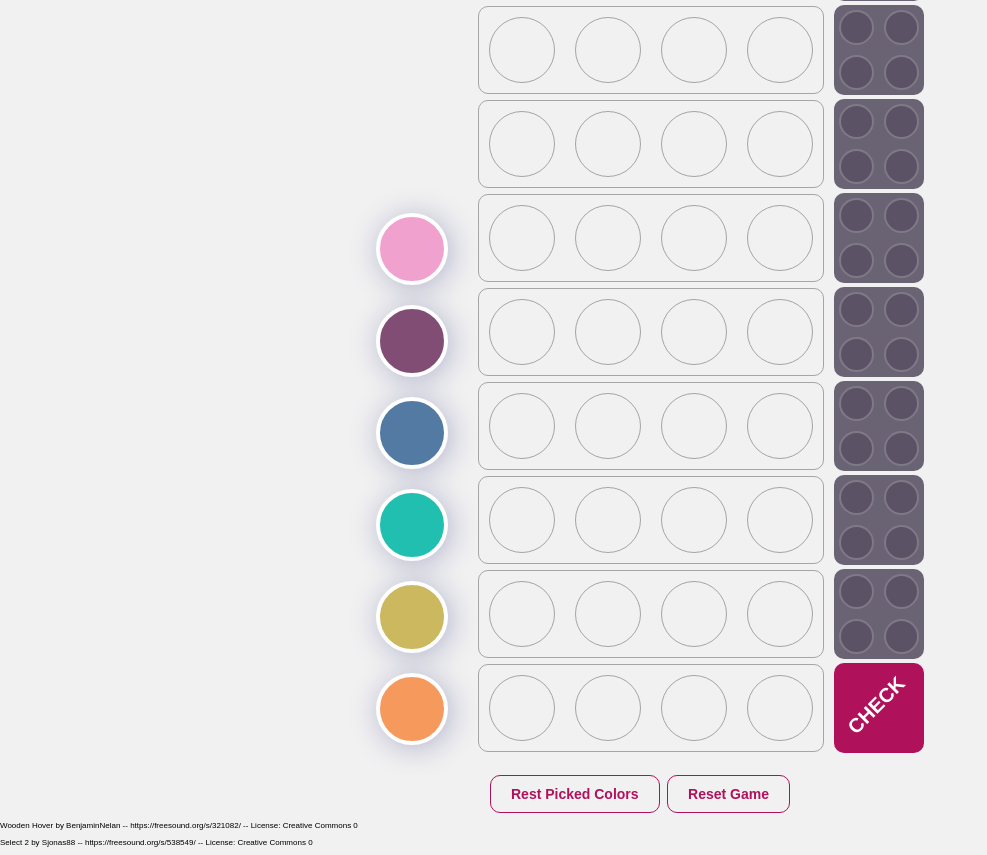
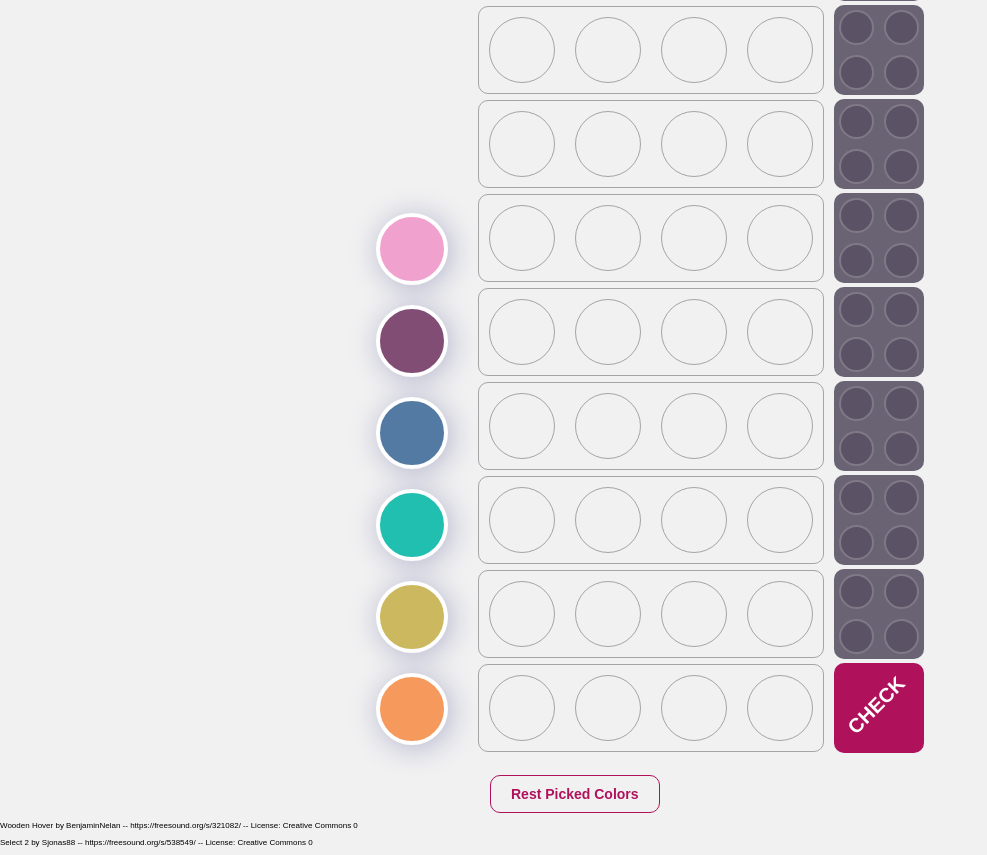
Before and after one commit to NatashaRodic/mastermind, a plain HTML site: page index.html in a window 1280 px wide. Shown: the part 403-1258 px from the top of the page, without its empty margins (0-987 px from the left). Drawn offline with Linux system fonts and the light colour scheme.

Commit message:
Update Control Buttons

```diff
--- a/index.html
+++ b/index.html
@@ -188,7 +188,7 @@
 
         <div class="controlButtons">
             <div id="resetButton" class="controlButton">Rest Picked Colors</div>
-            <div id="resetGame" class="controlButton"><a href="/">Reset Game</a></div>
+            <!-- <div id="resetGame" class="controlButton"><a href="/">Reset Game</a></div> -->
 
         </div>
 
```
